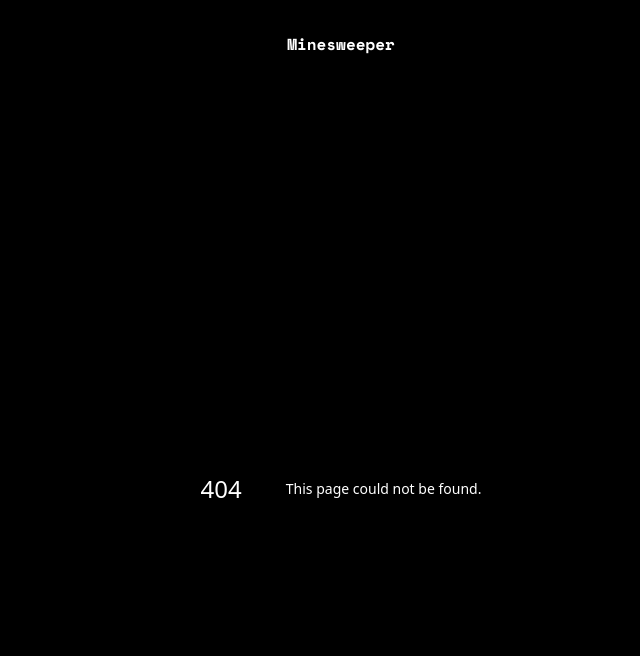
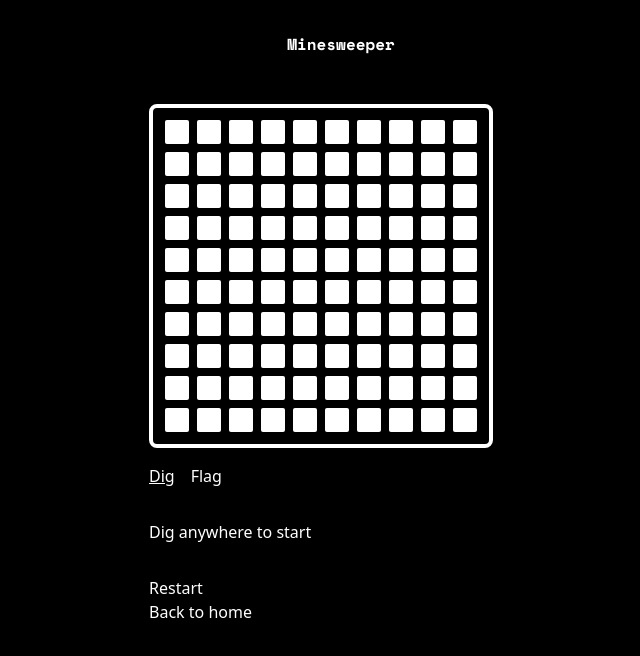
Before and after one commit to rogeonee/next-sweeper, a Next.js app: page /game/easy in a window 1280 px wide. Before the commit this address had no page. Shown: the top 656 px of the page, without its empty margins (299-939 px from the left). Built offline with nearby package versions, Linux system fonts and the light colour scheme.

Commit message:
feat: implement difficulty levels

```diff
--- /dev/null
+++ b/app/game/[difficulty]/GameClient.tsx
@@ -0,0 +1,49 @@
+'use client';
+
+import { GamePlay } from '@/components/GamePlay';
+import Link from 'next/link';
+import { useState } from 'react';
+
+export type GameClientProps = {
+  difficulty: 'easy' | 'hard' | 'expert';
+};
+
+export default function GameClient({ difficulty }: GameClientProps) {
+  const [key, setKey] = useState(0);
+  const restart = () => setKey((prevKey) => prevKey + 1);
+
+  const getSettings = () => {
+    switch (difficulty) {
+      case 'easy':
+        return {
+          width: 10,
+          height: 10,
+          numMines: 20,
+        };
+
+      case 'hard':
+        return {
+          width: 11,
+          height: 15,
+          numMines: 40,
+        };
+
+      case 'expert':
+        return {
+          width: 11,
+          height: 15,
+          numMines: 60,
+        };
+    }
+  };
+
+  return (
+    <>
+      <GamePlay key={key} settings={getSettings()} />
+      <div className="flex flex-col items-start">
+        <button onClick={restart}>Restart</button>
+        <Link href="/">Back to home</Link>
+      </div>
+    </>
+  );
+}
--- /dev/null
+++ b/app/game/[difficulty]/page.tsx
@@ -0,0 +1,35 @@
+import GameClient from './GameClient';
+import { notFound } from 'next/navigation';
+
+export async function generateStaticParams() {
+  return [
+    {
+      difficulty: 'easy',
+    },
+    {
+      difficulty: 'hard',
+    },
+    {
+      difficulty: 'expert',
+    },
+  ];
+}
+
+export type GamePageProps = {
+  params: { difficulty: string };
+};
+
+export default async function GamePage({ params }: GamePageProps) {
+  const { difficulty } = params;
+  switch (difficulty) {
+    default:
+      notFound();
+
+    case 'easy':
+    case 'hard':
+    case 'expert':
+      break;
+  }
+
+  return <GameClient difficulty={difficulty} />;
+}
--- a/app/game/page.tsx
+++ /dev/null
@@ -1,27 +0,0 @@
-'use client';
-
-import { GamePlay } from '@/components/GamePlay';
-import Link from 'next/link';
-import { useState } from 'react';
-
-export default function Game() {
-  const [key, setKey] = useState(0);
-  const restart = () => setKey((prevKey) => prevKey + 1);
-
-  return (
-    <>
-      <GamePlay
-        key={key}
-        settings={{
-          width: 10,
-          height: 10,
-          numMines: 20,
-        }}
-      />
-      <div className="flex flex-col items-start">
-        <button onClick={restart}>Restart</button>
-        <Link href="/tutorial/intro">How to play</Link>
-      </div>
-    </>
-  );
-}
--- a/app/page.tsx
+++ b/app/page.tsx
@@ -10,7 +10,9 @@ export default function StartScreen() {
       </div>
       <div className="flex flex-col">
         <Link href="/tutorial/intro/001">Tutorial</Link>
-        <Link href="/game">Play</Link>
+        <Link href="/game/easy">Easy</Link>
+        <Link href="/game/hard">Hard</Link>
+        <Link href="/game/expert">Expert</Link>
       </div>
     </div>
   );
```
Also changed, not shown: app/fonts/GeistMonoVF.woff (deleted), app/fonts/GeistVF.woff (deleted).
